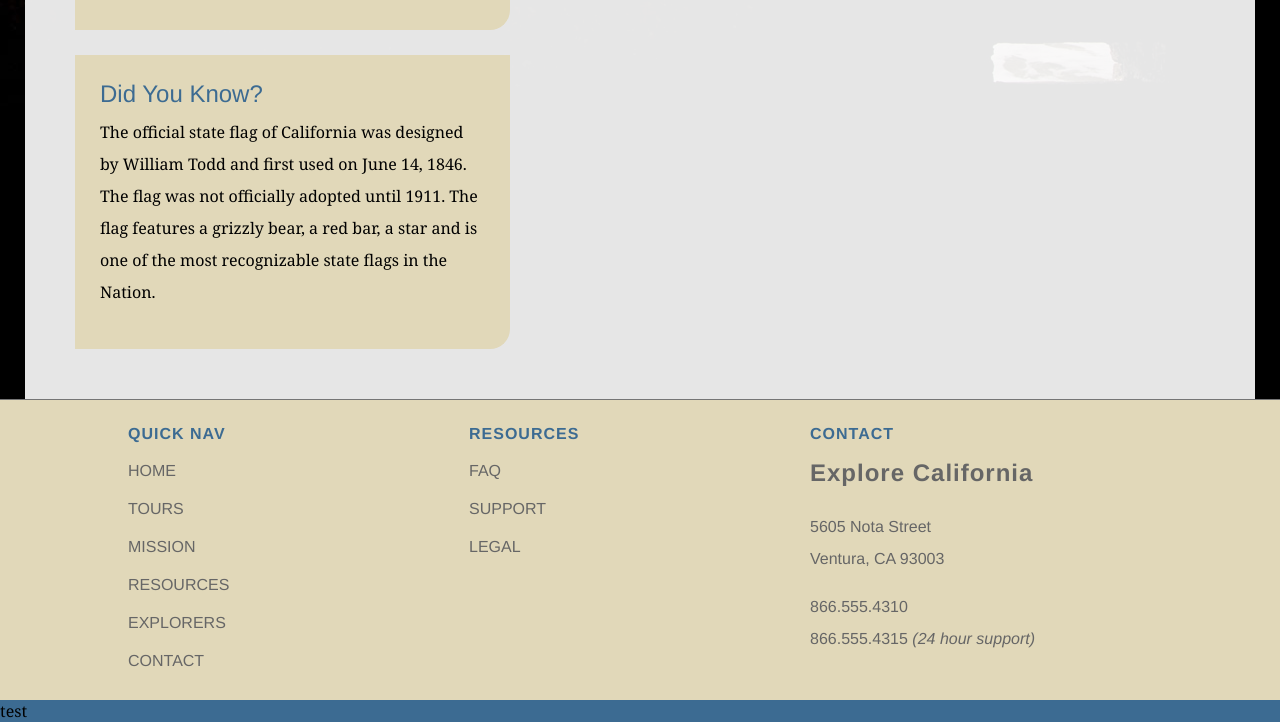
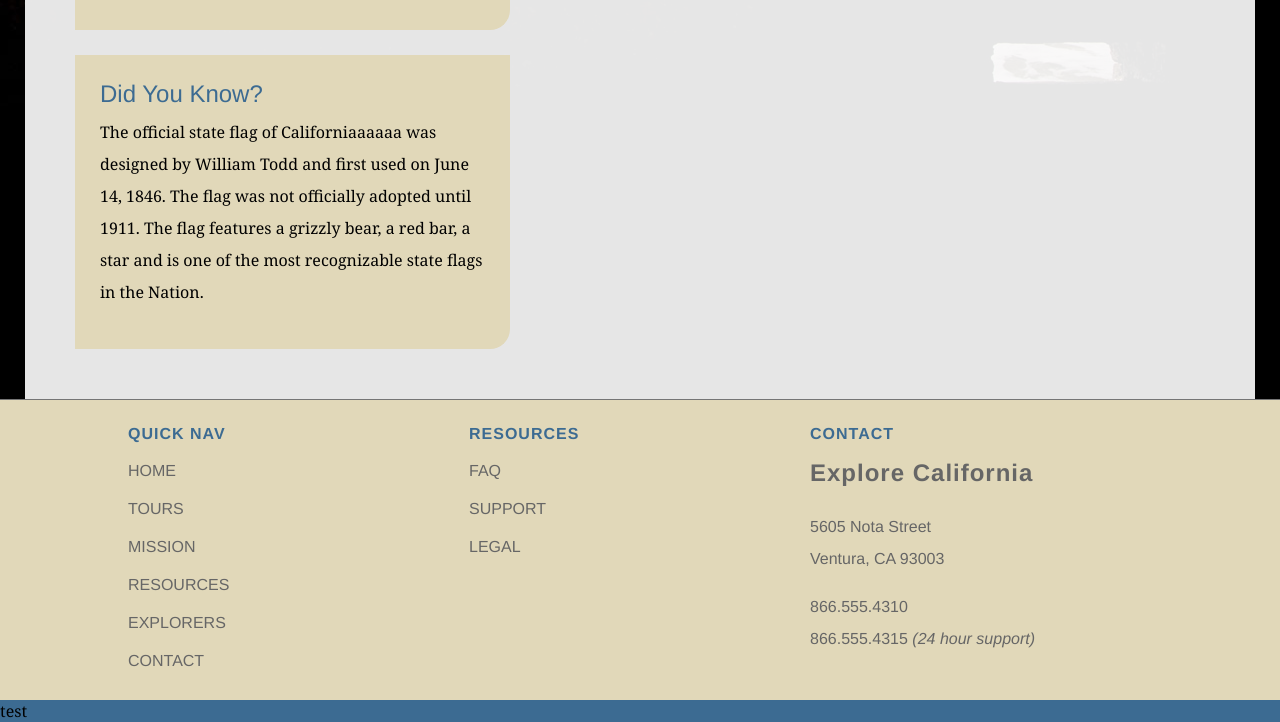
Before and after one commit to marcs345/test, a plain HTML site: page index.html in a window 1280 px wide. Shown: the part 998-1720 px from the top of the page. Drawn offline with Linux system fonts and the light colour scheme.

Commit message:
some changes

```diff
--- a/index.html
+++ b/index.html
@@ -89,7 +89,7 @@
 
           <div id="trivia" class="callOut">
             <h1>Did You Know?</h1>
-            <p>The official state flag of California was designed by William Todd and first used on June 14, 1846. The flag was not officially adopted until 1911. The flag features a grizzly bear, a red bar, a star and is one of the most recognizable state flags in the Nation.</p>
+            <p>The official state flag of Californiaaaaaa was designed by William Todd and first used on June 14, 1846. The flag was not officially adopted until 1911. The flag features a grizzly bear, a red bar, a star and is one of the most recognizable state flags in the Nation.</p>
           </div>
         </div>
       </div>
```
